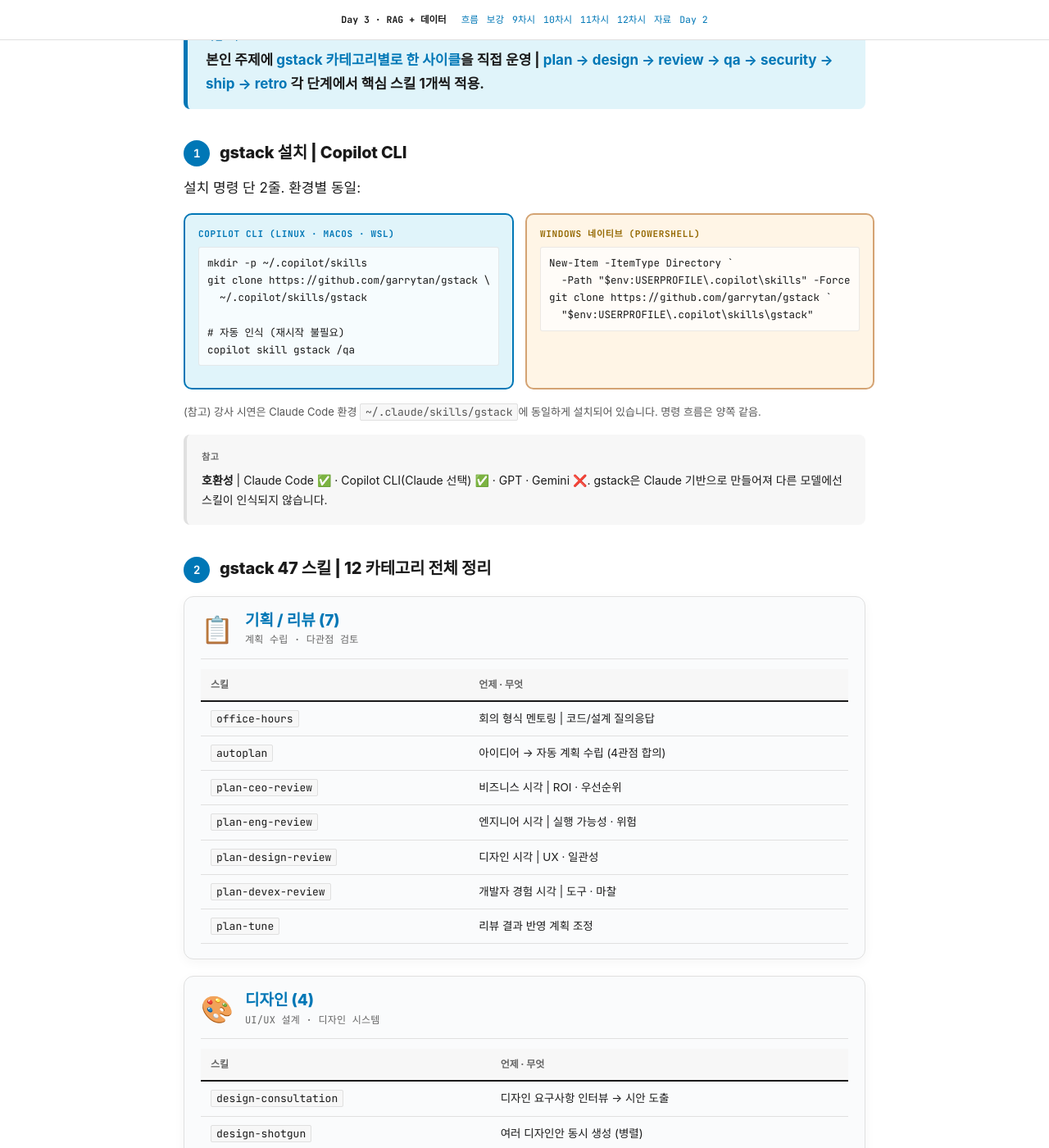
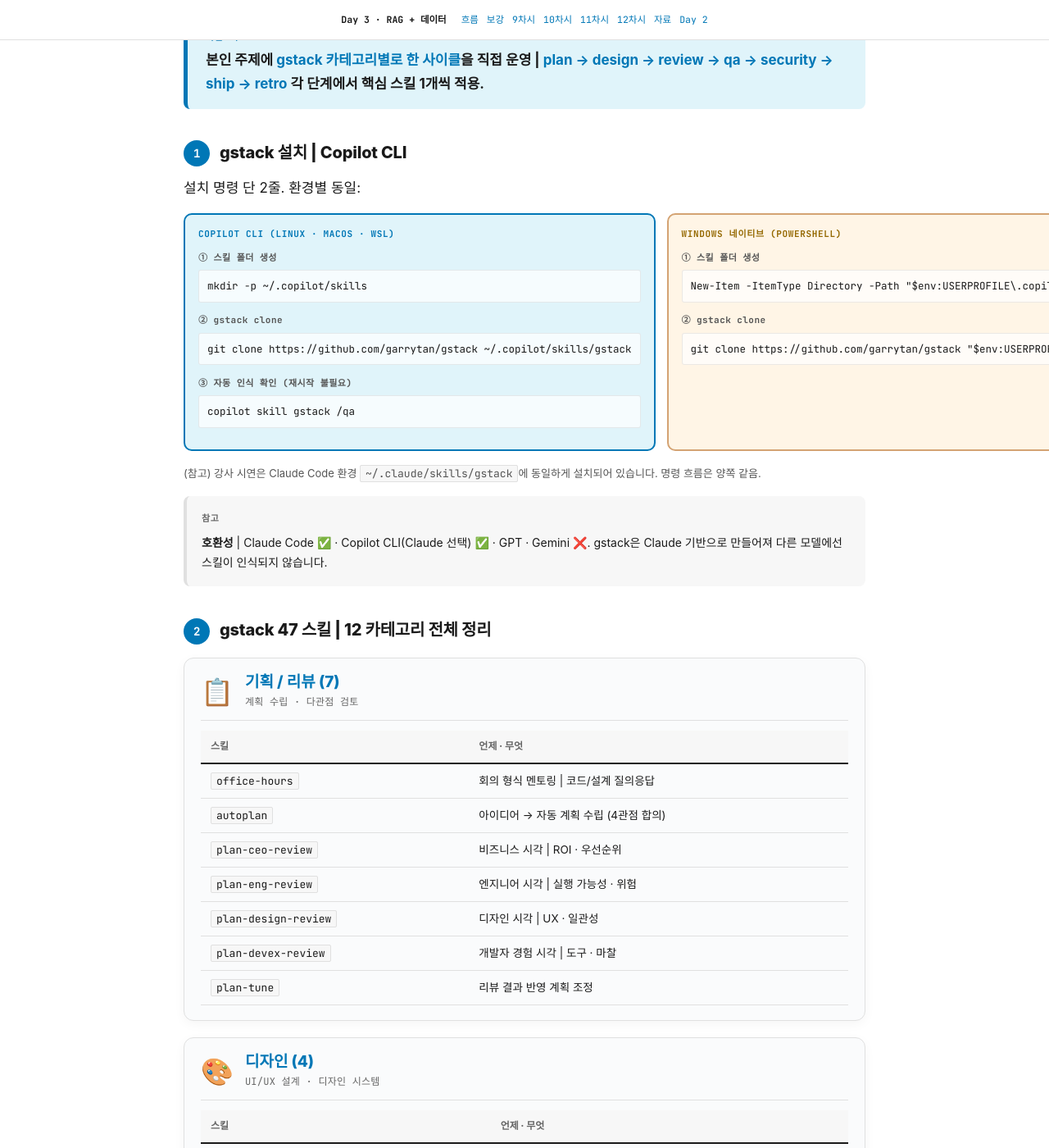
Before and after one commit to daniel8824-del/rag-day3, a Jekyll site: the page docs/index.html, which Jekyll copies as it is, in a window 1280 px wide and 1400 px high, scrolled down 1335 px. Shown: the whole window at 82% size. Built offline with Jekyll 4.4.1, drawn with Linux system fonts in a browser that asks for light colours; some web fonts are replaced; some of the changed text lies outside the part shown.

Commit message:
강의 시작 전 정정 5건 — defuddle/gstack 스니펫/browse 프롬프트/시간 표시 제거
- defuddle-cli (deprecated) → defuddle (npm 공식 안내)
- 9차시 학습목표 '(또는 샘플 폴더)' 제거 + '즉석 빈 폴더 시연' 안내
- §1 gstack 설치 git clone 단계별 별도 코드 스니펫 (① 폴더 / ② clone / ③ 인식)
- §4 browse 박스 'URL/셀렉터 교체' 안내 제거 + 자연어 프롬프트 예시 코드 스니펫 추가
- h3 소제목 시간 표시 (25분)/(15분) 제거
- step-label CSS 추가

```diff
--- a/docs/index.html
+++ b/docs/index.html
@@ -385,6 +385,12 @@
     background: rgba(255,255,255,0.7); padding: 2px 6px; border-radius: 3px;
     font-size: 12.5px; border: 1px solid rgba(0,0,0,0.08);
   }
+  .dual-track .track .step-label {
+    font-family: 'JetBrains Mono', monospace;
+    font-size: 11px; font-weight: 700; letter-spacing: 0.04em;
+    color: #555; margin: 10px 0 4px;
+  }
+  .dual-track .track .step-label:first-of-type { margin-top: 4px; }
   .dual-track .track pre {
     display: block; padding: 8px 10px; margin-top: 6px; overflow-x: auto;
   }
@@ -611,19 +617,19 @@
   <div class="dual-track">
     <div class="track instr">
       <div class="track-h">Copilot CLI (Linux · macOS · WSL)</div>
-      <pre>mkdir -p ~/.copilot/skills
-git clone https://github.com/garrytan/gstack \
-  ~/.copilot/skills/gstack
-
-# 자동 인식 (재시작 불필요)
-copilot skill gstack /qa</pre>
+      <div class="step-label">① 스킬 폴더 생성</div>
+      <pre>mkdir -p ~/.copilot/skills</pre>
+      <div class="step-label">② gstack clone</div>
+      <pre>git clone https://github.com/garrytan/gstack ~/.copilot/skills/gstack</pre>
+      <div class="step-label">③ 자동 인식 확인 (재시작 불필요)</div>
+      <pre>copilot skill gstack /qa</pre>
     </div>
     <div class="track stu">
       <div class="track-h">Windows 네이티브 (PowerShell)</div>
-      <pre>New-Item -ItemType Directory `
-  -Path "$env:USERPROFILE\.copilot\skills" -Force
-git clone https://github.com/garrytan/gstack `
-  "$env:USERPROFILE\.copilot\skills\gstack"</pre>
+      <div class="step-label">① 스킬 폴더 생성</div>
+      <pre>New-Item -ItemType Directory -Path "$env:USERPROFILE\.copilot\skills" -Force</pre>
+      <div class="step-label">② gstack clone</div>
+      <pre>git clone https://github.com/garrytan/gstack "$env:USERPROFILE\.copilot\skills\gstack"</pre>
     </div>
   </div>
 
@@ -777,7 +783,7 @@
     </tbody></table>
   </div>
 
-  <h3><span class="step-num">3</span>본인 주제 사이클 실습 (25분) | 각 카테고리 1개씩</h3>
+  <h3><span class="step-num">3</span>본인 주제 사이클 실습 | 각 카테고리 1개씩</h3>
   <p class="lead">Day 2 끝에 정한 본인 주제로 gstack 카테고리를 순서대로 한 번씩 통과. 각 단계에서 핵심 스킬 1개를 직접 호출해보고, 산출물을 다음 단계로 넘기는 흐름.</p>
 
   <table style="font-size:13px;">
@@ -802,7 +808,12 @@
   <p style="font-size:13px;color:#555;">각 단계 ~3분. 본인 주제가 작아도 OK | 카테고리 흐름을 한 사이클 체험하는 게 목적. 깊이는 다음 차시부터.</p>
 
   <h4 style="margin-top:20px;">도구 작동 시연 | <code class="inline">browse</code> 명령이 어떻게 흘러가는지 (QA 표준 데모 사이트)</h4>
-  <p style="font-size:13px;color:#555;"><strong>이건 실습 주제가 아니라 도구 작동 학습용입니다.</strong> 공개 QA 표준 데모(<a href="https://the-internet.herokuapp.com/login" target="_blank">the-internet.herokuapp.com</a>) + 가짜 자격증명(<code class="inline">tomsmith</code> / <code class="inline">SuperSecretPassword!</code>)으로 <code class="inline">browse</code> 5단계 흐름이 어떻게 작동하는지 한 번 따라보세요. 나중에 본인 주제(또는 회사 사이트)에 적용 시 URL과 셀렉터만 교체.</p>
+  <p style="font-size:13px;color:#555;"><strong>이건 실습 주제가 아니라 도구 작동 학습용입니다.</strong> 공개 QA 표준 데모(<a href="https://the-internet.herokuapp.com/login" target="_blank">the-internet.herokuapp.com</a>) + 가짜 자격증명(<code class="inline">tomsmith</code> / <code class="inline">SuperSecretPassword!</code>)으로 <code class="inline">browse</code> 5단계 흐름이 어떻게 작동하는지 한 번 따라보세요.</p>
+
+  <p><strong>자연어 프롬프트 예시</strong> (Copilot CLI · 권장):</p>
+  <pre style="background:#1a1a1a;color:#f0f0f0;padding:14px 18px;border-radius:8px;font-size:13px;">"the-internet.herokuapp.com/login 페이지에서
+tomsmith / SuperSecretPassword! 로 로그인하고
+결과 페이지를 /tmp/login-success.png에 캡처해줘"</pre>
 
   <p><strong>5단계 흐름</strong> | 각 명령이 하는 일:</p>
   <ul style="padding-left:22px;font-size:14.5px;">
@@ -873,7 +884,7 @@
     </tbody>
   </table>
 
-  <h3><span class="step-num">7</span>메모리 키트 (15분)</h3>
+  <h3><span class="step-num">7</span>메모리 키트</h3>
   <p>세션 간 작업·교훈 누적 | 2 스킬 (retro는 gstack에 이미 있음 | §3 ⑦ 단계 참조):</p>
 
   <table style="font-size:13px;">
@@ -899,7 +910,7 @@
 
   <div class="goal">
     <div class="goal-label">학습 목표</div>
-    <div class="goal-text">어제 설치한 QMD 재확인 + 임베딩 모델(bge-m3) 세팅 + 본인 폴더(또는 샘플 폴더)에 <strong>인덱스 1개 직접 만들기</strong>. 끝나면 <code class="inline">qmd search</code> · <code class="inline">qmd query</code>로 검색 동작 확인.</div>
+    <div class="goal-text">어제 설치한 QMD 재확인 + 임베딩 모델(bge-m3) 세팅 + 본인 폴더에 <strong>인덱스 1개 직접 만들기</strong>. 끝나면 <code class="inline">qmd search</code> · <code class="inline">qmd query</code>로 검색 동작 확인. (본인 폴더가 없으면 즉석에서 빈 폴더 하나 만들어 시연)</div>
   </div>
 
   <h3><span class="step-num">1</span>임베딩 한 줄</h3>
```
Also changed, not shown: other parts of docs/index.html (+1 -1 lines).
